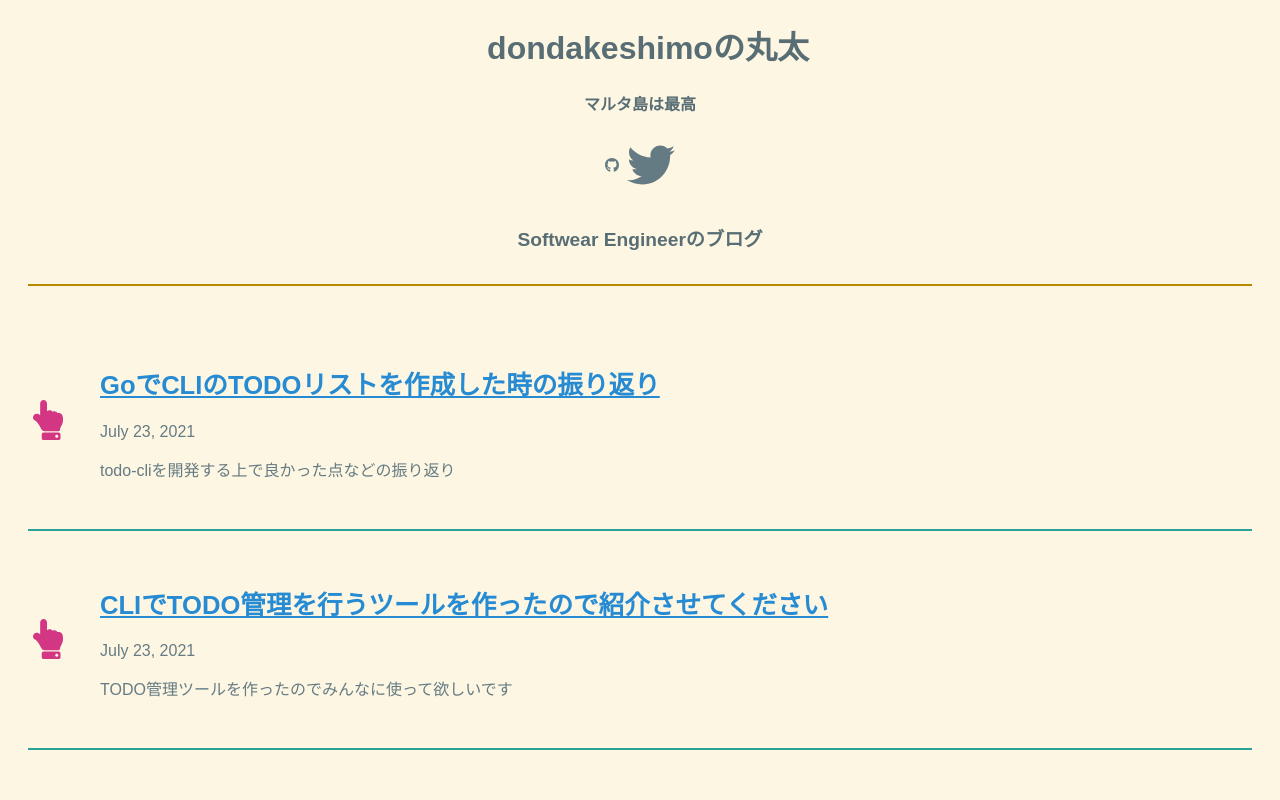
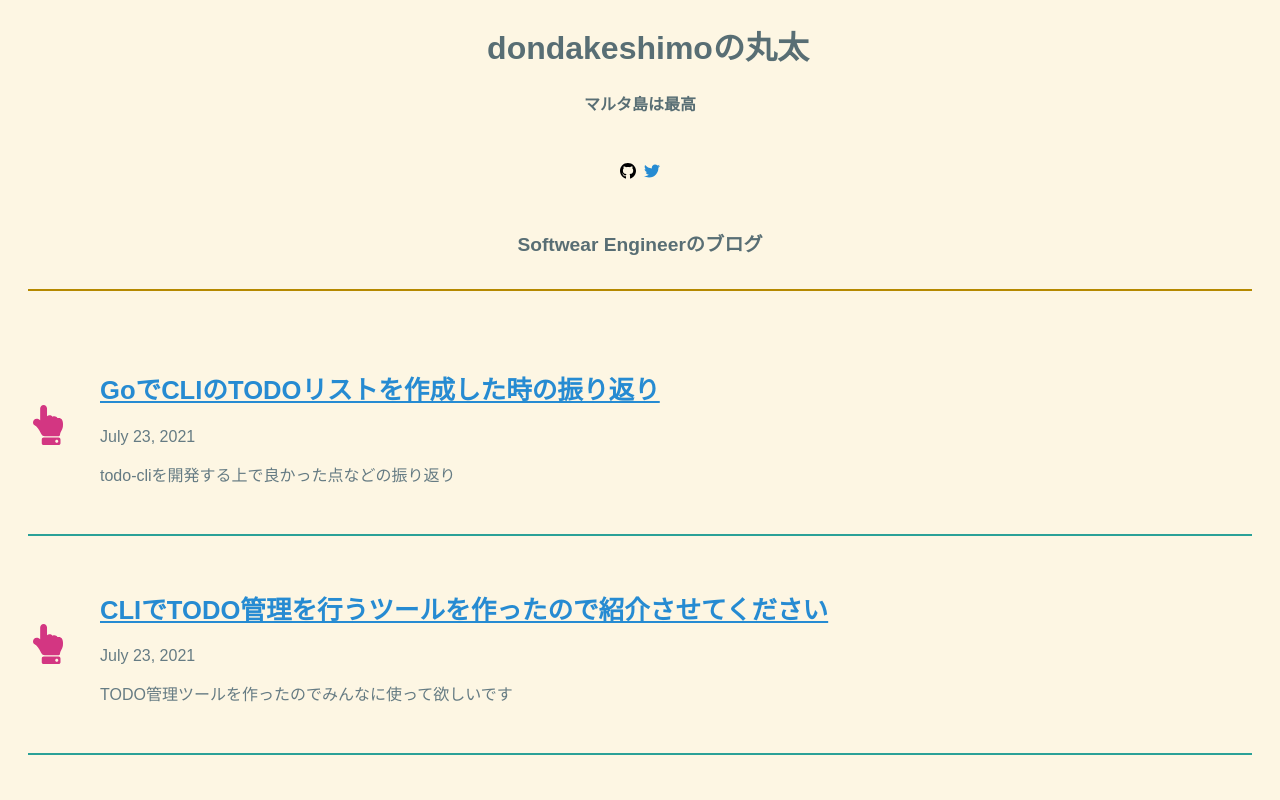
Before and after one commit to dondakeshimo/tech-blog, a Next.js app in the folder nextjs/blog-starter-typescript-app/: page / in a window 1280 px wide. Shown: the top 800 px of the page. Built offline with nearby package versions, Linux system fonts and the light colour scheme.

Commit message:
feat: arrange icons

```diff
--- a/nextjs/blog-starter-typescript-app/components/footer.tsx
+++ b/nextjs/blog-starter-typescript-app/components/footer.tsx
@@ -1,19 +1,11 @@
 import Container from './container'
-import { FontAwesomeIcon } from '@fortawesome/react-fontawesome'
-import { faGithub, faTwitter } from '@fortawesome/free-brands-svg-icons'
+import SnsIcons from './sns-icons'
 
 const Footer = () => {
   return (
     <footer>
       <Container>
-        <div className="py-m svg-center my-l">
-          <div className="mx-s">
-            <FontAwesomeIcon icon={faGithub} size="sm" />
-          </div>
-          <div className="mx-s">
-            <FontAwesomeIcon icon={faTwitter} size="3x" />
-          </div>
-        </div>
+        <SnsIcons />
       </Container>
     </footer>
   )
--- a/nextjs/blog-starter-typescript-app/components/header.tsx
+++ b/nextjs/blog-starter-typescript-app/components/header.tsx
@@ -6,9 +6,11 @@ import { faHandPointUp } from '@fortawesome/free-solid-svg-icons'
 const Header = () => {
   return (
     <a className="text-l font-bold text-tight mb-xl mt-l">
-      <FontAwesomeIcon icon={faHandPointUp} className="svg-l" />
       <Link href="/">
-        <a className="logo">{BLOG_NAME}</a>
+        <a className="logo">
+          <FontAwesomeIcon icon={faHandPointUp} className="svg-l dondake-icon" />
+          {BLOG_NAME}
+        </a>
       </Link>
     </a>
   )
--- a/nextjs/blog-starter-typescript-app/components/intro.tsx
+++ b/nextjs/blog-starter-typescript-app/components/intro.tsx
@@ -1,6 +1,5 @@
 import { BLOG_NAME } from '../lib/constants'
-import { FontAwesomeIcon } from '@fortawesome/react-fontawesome'
-import { faGithub, faTwitter } from '@fortawesome/free-brands-svg-icons'
+import SnsIcons from './sns-icons'
 
 const Intro = () => {
   return (
@@ -13,14 +12,7 @@ const Intro = () => {
         マルタ島は最高
       </h5>
 
-      <div className="py-m svg-center mb-l">
-        <div className="mx-s">
-          <FontAwesomeIcon icon={faGithub} size="sm" />
-        </div>
-        <div className="mx-s">
-          <FontAwesomeIcon icon={faTwitter} size="3x" />
-        </div>
-      </div>
+      <SnsIcons />
 
       <h4 className="text-center border-b-intro">
         Softwear Engineerのブログ
--- a/nextjs/blog-starter-typescript-app/components/post-preview.tsx
+++ b/nextjs/blog-starter-typescript-app/components/post-preview.tsx
@@ -18,7 +18,7 @@ const PostPreview = ({
 }: Props) => {
   return (
     <div className="post-container border-b-post">
-      <FontAwesomeIcon icon={faHandPointUp} className="pc-left accent-magenta" />
+      <FontAwesomeIcon icon={faHandPointUp} className="pc-left dondake-icon" />
       <div className="pc-right">
         <h2 className="post-title">
           <Link as={`/posts/${slug}`} href="/posts/[slug]">
--- /dev/null
+++ b/nextjs/blog-starter-typescript-app/components/sns-icons.tsx
@@ -0,0 +1,36 @@
+import Container from './container'
+import { FontAwesomeIcon } from '@fortawesome/react-fontawesome'
+import { faGithub, faTwitter } from '@fortawesome/free-brands-svg-icons'
+
+const Footer = () => {
+  return (
+    <Container>
+      <div className="py-m sns-container my-l">
+        <GitHubIcon />
+        <TwitterIcon />
+      </div>
+    </Container>
+  )
+}
+
+const GitHubIcon = () => {
+  return (
+    <div className="mx-s github-icon">
+      <a href="https://github.com/dondakeshimo">
+        <FontAwesomeIcon icon={faGithub} />
+      </a>
+    </div>
+  )
+}
+
+const TwitterIcon = () => {
+  return (
+    <div className="mx-s twitter-icon">
+      <a href="https://twitter.com/dondakeshimo">
+        <FontAwesomeIcon icon={faTwitter} />
+      </a>
+    </div>
+  )
+}
+
+export default Footer
--- a/nextjs/blog-starter-typescript-app/styles/_solarized.scss
+++ b/nextjs/blog-starter-typescript-app/styles/_solarized.scss
@@ -42,7 +42,7 @@ $accents: (
         color: map-get($accents, slr-blue);
 
         &.logo {
-            color: map-get($accents, slr-violet);
+            color: map-get($accents, slr-magenta);
         }
     }
 }
--- a/nextjs/blog-starter-typescript-app/styles/index.scss
+++ b/nextjs/blog-starter-typescript-app/styles/index.scss
@@ -117,7 +117,7 @@ svg {
     }
 }
 
-.svg-center {
+.sns-container {
     display: flex;
     justify-content: center;
 
@@ -125,6 +125,18 @@ svg {
         width: 3rem;
         height: 3rem;
     }
+
+    .twitter-icon path {
+        color: map-get($accents, slr-blue);
+    }
+
+    .github-icon path {
+        color: black;
+    }
+}
+
+.dondake-icon path {
+    color: map-get($accents, slr-magenta);
 }
 
 .post-container {
@@ -136,9 +148,5 @@ svg {
         width: 2.5rem;
         height: 2.5rem;
         margin-right: $margin_l;
-
-        path {
-            color: map-get($accents, slr-magenta);
-        }
     }
 }
```
